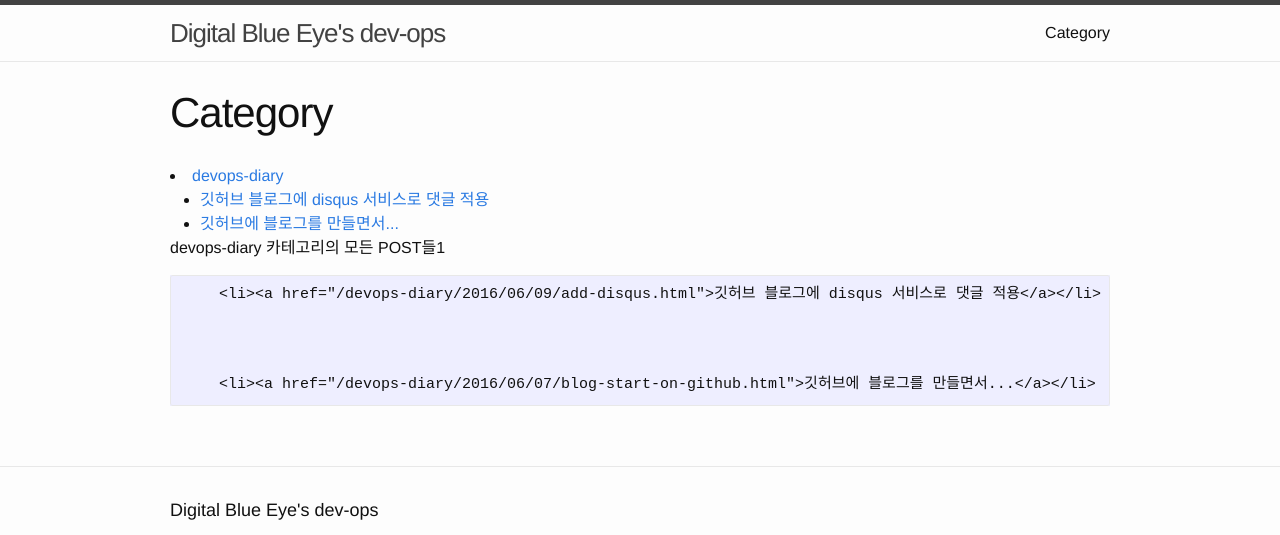
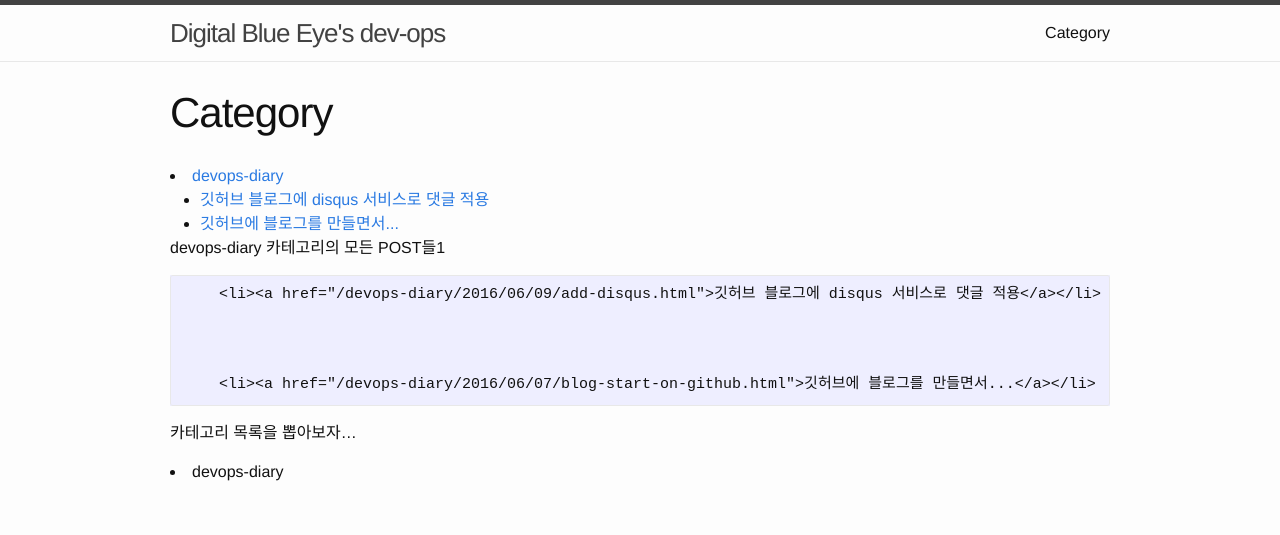
Before and after one commit to kr-zephyr/kr-zephyr.github.com, a Jekyll site: the page built from category.md, in a window 1280 px wide, cut to the strip 0-535 px from the top of the page. Built offline with Jekyll 4.4.1, drawn with Linux system fonts in a browser that asks for light colours; some web fonts are replaced.

Commit message:
이번엔 카테고리 목록을 뽑아보자

```diff
--- a/category.md
+++ b/category.md
@@ -20,9 +20,13 @@ permalink: /category/
 
 
 devops-diary 카테고리의 모든 POST들1
-
 {% for post in site.categories.devops-diary %}
     {% if post.title != nil %}
         <li><a href="{{ post.url }}">{{ post.title }}</a></li>
     {% endif %}
 {% endfor %}
+
+카테고리 목록을 뽑아보자...
+{% for category in site.categories %}
+<li>{{ category | first }}</li>
+{% endfor %}
```
